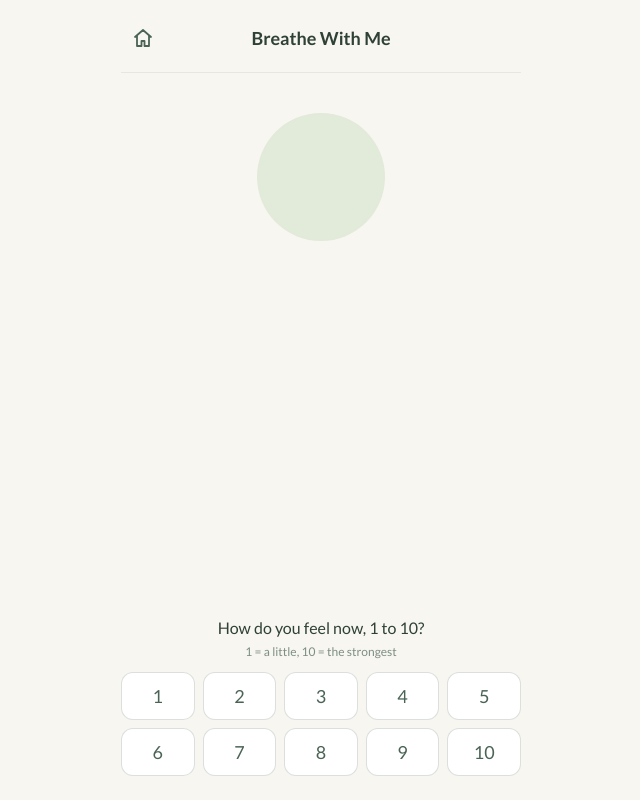
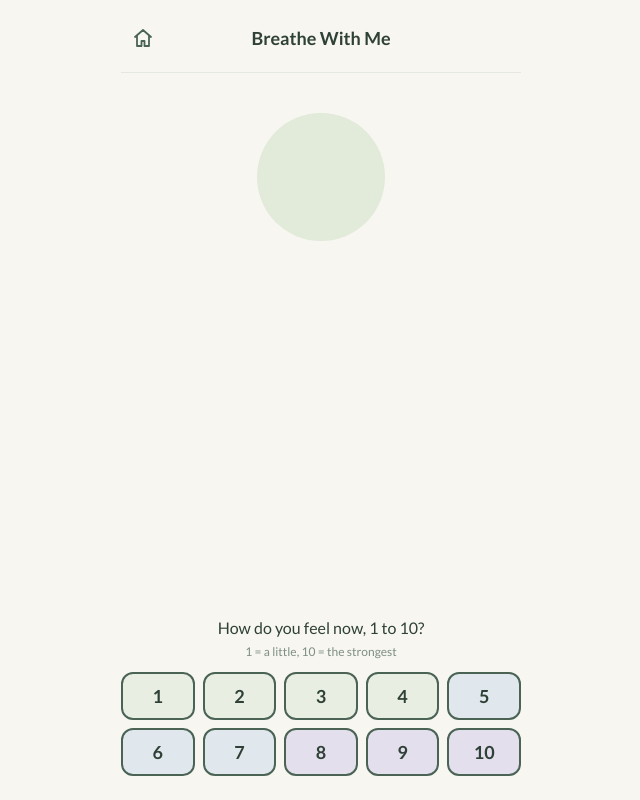
Before and after one commit to Anxhela25/breathe-with-me, a React (Vite) app in the folder frontend/: page /check-in in a window 1280 px wide. Shown: the whole page, without its empty margins (319-959 px from the left). Built offline with nearby package versions, Linux system fonts and the light colour scheme; no server answers; what @capacitor/core would draw is missing.

Commit message:
Breathing: 1 to 10 question right under the circle; number buttons with a bold green border and a soft colour per group

```diff
--- a/frontend/src/components/NumberPicker.jsx
+++ b/frontend/src/components/NumberPicker.jsx
@@ -1,3 +1,11 @@
+// same groups as the breathing page: 1-4 light, 5-7 medium, 8-10 strong.
+// soft colours on purpose, no red: red would add alarm while she is already scared
+function tint(n) {
+  if (n <= 4) return 'bg-pistachio/60'
+  if (n <= 7) return 'bg-soft-blue/50'
+  return 'bg-lavender/70'
+}
+
 export default function NumberPicker({ question, onPick }) {
   return (
     <div className="w-full text-center">
@@ -9,7 +17,7 @@ export default function NumberPicker({ question, onPick }) {
             key={n}
             type="button"
             onClick={() => onPick(n)}
-            className="h-12 min-w-12 rounded-xl border border-sage/20 bg-white text-lg text-sage active:bg-pistachio"
+            className={`h-12 min-w-12 rounded-xl border-2 border-sage text-lg font-bold text-sage-dark active:scale-95 active:bg-white ${tint(n)}`}
           >
             {n}
           </button>
--- a/frontend/src/pages/Breathing.jsx
+++ b/frontend/src/pages/Breathing.jsx
@@ -71,7 +71,7 @@ export default function Breathing() {
       <div className="mt-16"><BreathingCircle /></div>
       <p className="mt-4 text-base">Follow the circle. I&apos;m here.</p>
 
-      <div className="mt-auto mb-12 flex w-full flex-col items-center gap-3 pt-8">
+      <div className="mt-20 flex w-full flex-col items-center gap-3">
         {softMessage && state === 'start' && (
           <p className="text-center text-sm text-sage">
             If this does not pass or feels like an emergency, contact a doctor or emergency services.
```
